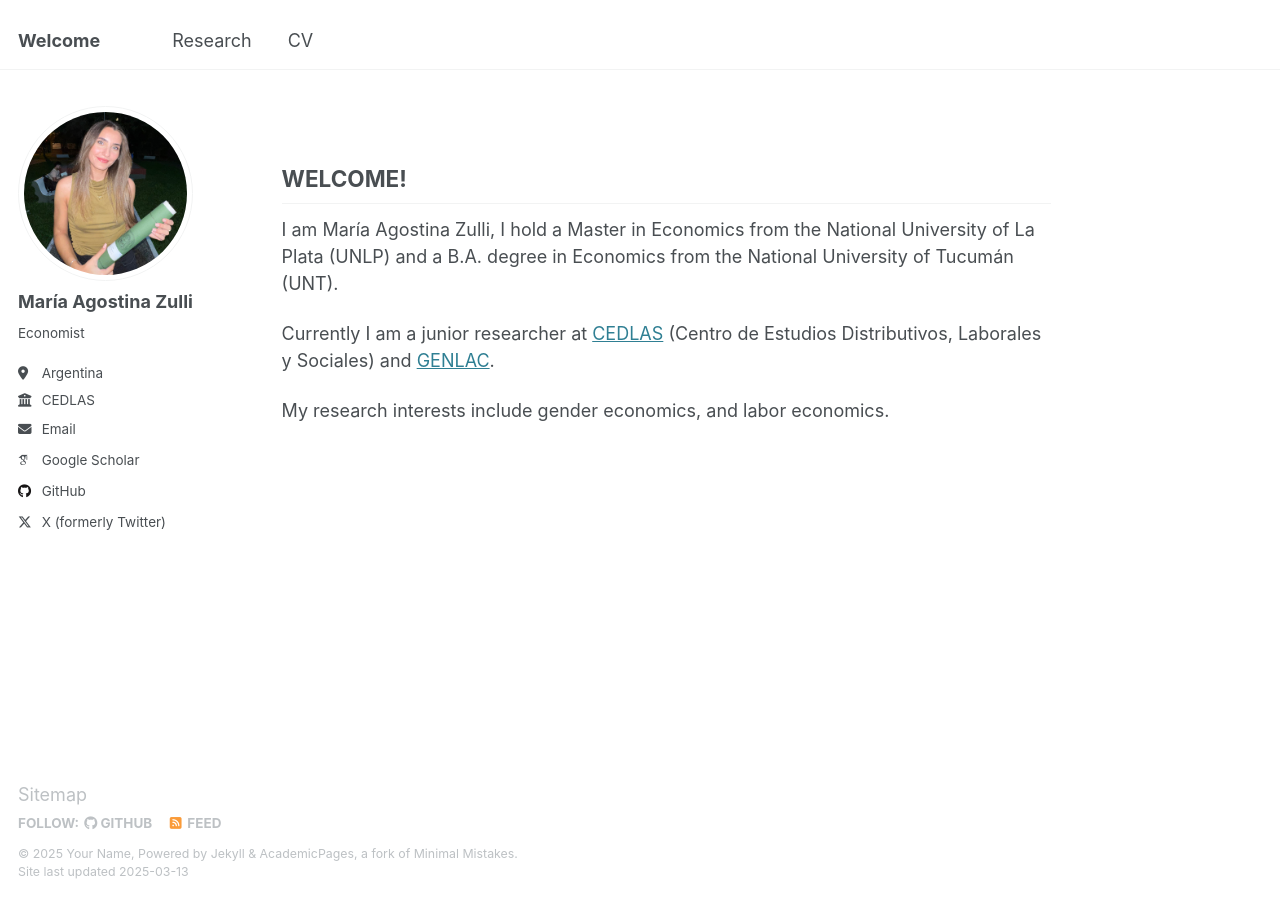
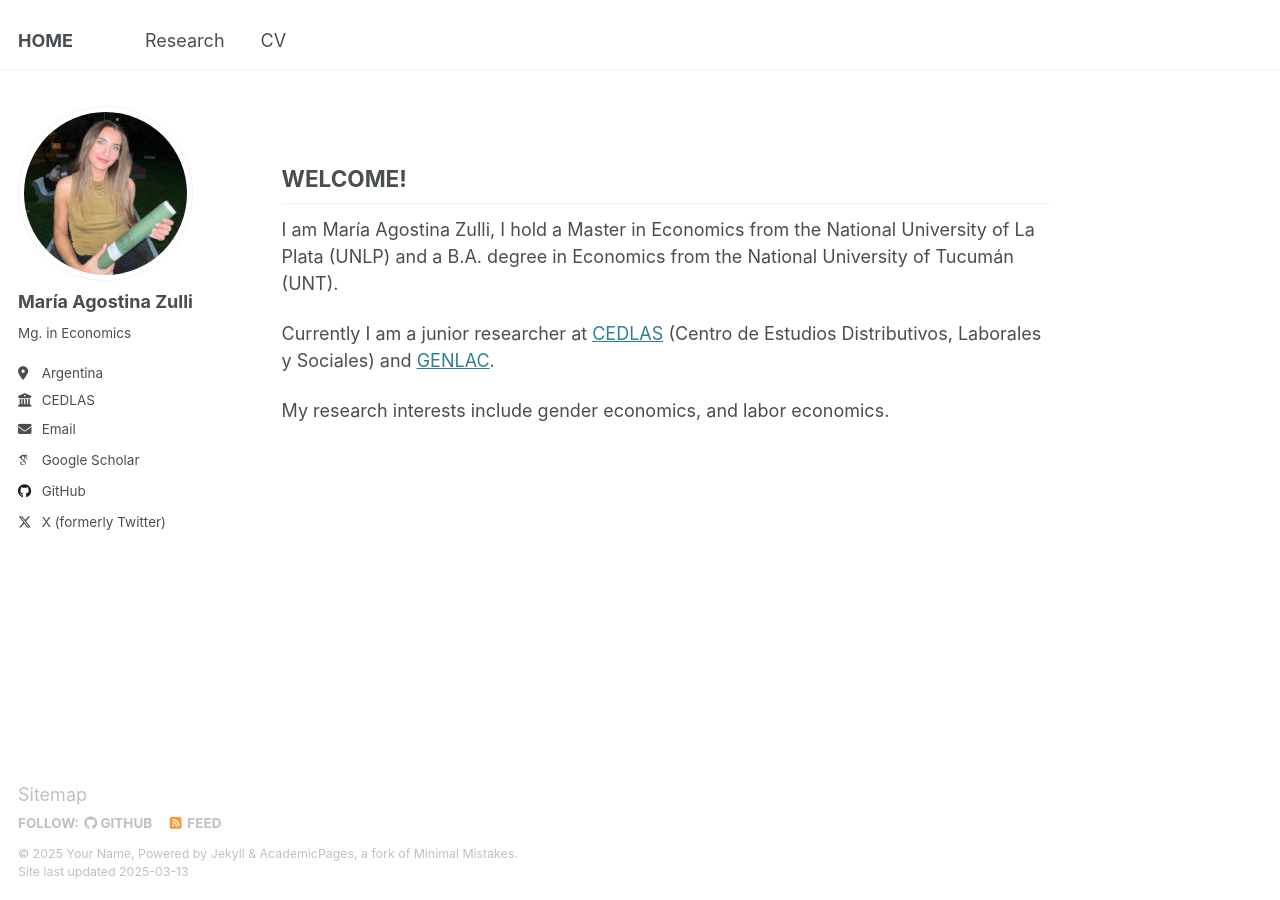
Before and after one commit to agoszulli/agoszulli.github.io, a Jekyll site: the page built from _pages/about.md, in a window 1280 px wide. Built offline with Jekyll 4.4.1, drawn with Linux system fonts in a browser that asks for light colours; some web fonts are replaced.

Commit message:
Update _config.yml

```diff
--- a/_config.yml
+++ b/_config.yml
@@ -9,7 +9,7 @@
 # Basic Site Settings
 locale                   : "en-US"
 site_theme               : "default"
-title                    : "Welcome"
+title                    : "HOME"
 title_separator          : "-"
 name                     : &name "Your Name"
 description              : &description "personal description"
@@ -25,7 +25,7 @@ author:
   avatar           : "profile.jpeg"
   name             : "María Agostina Zulli"
   pronouns         : # example: "she/her"
-  bio              : "Economist"
+  bio              : "Mg. in Economics"
   location         : "Argentina"
   employer         : "CEDLAS"
   uri              : # URL
```
